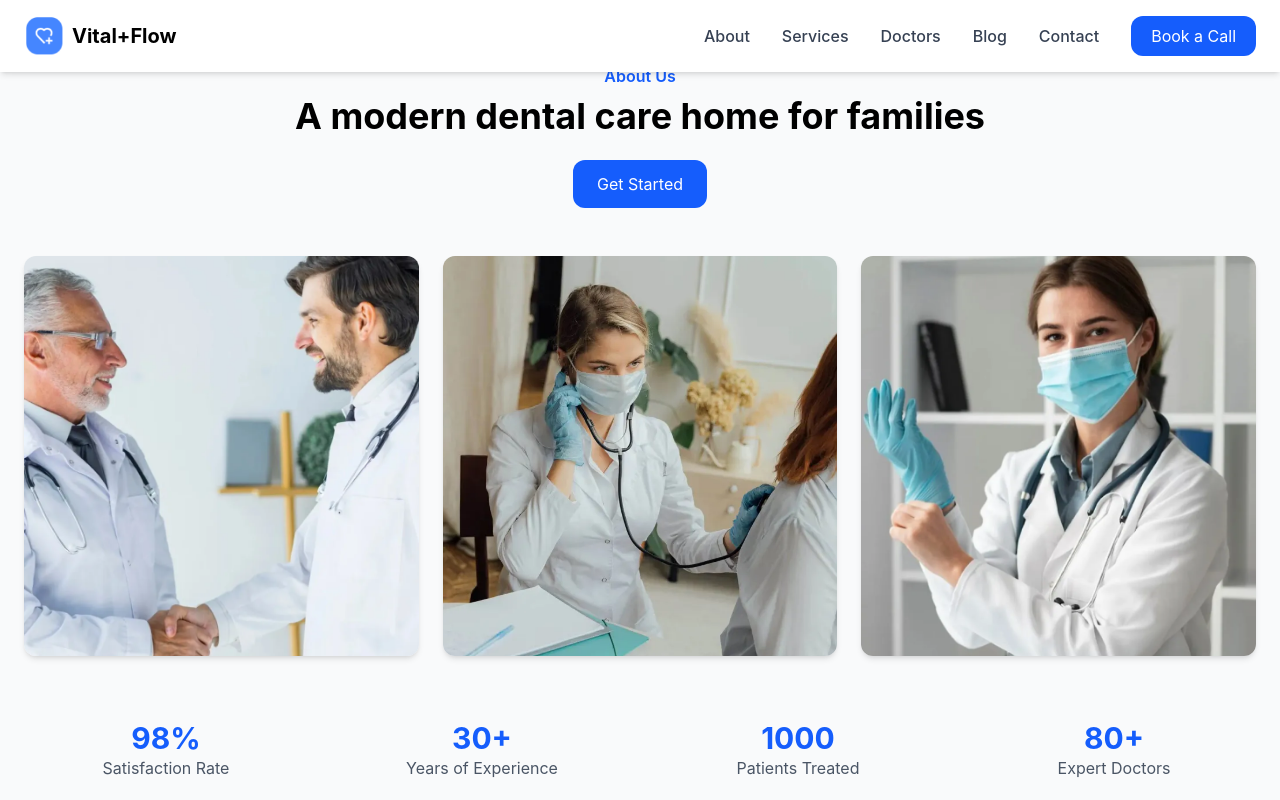
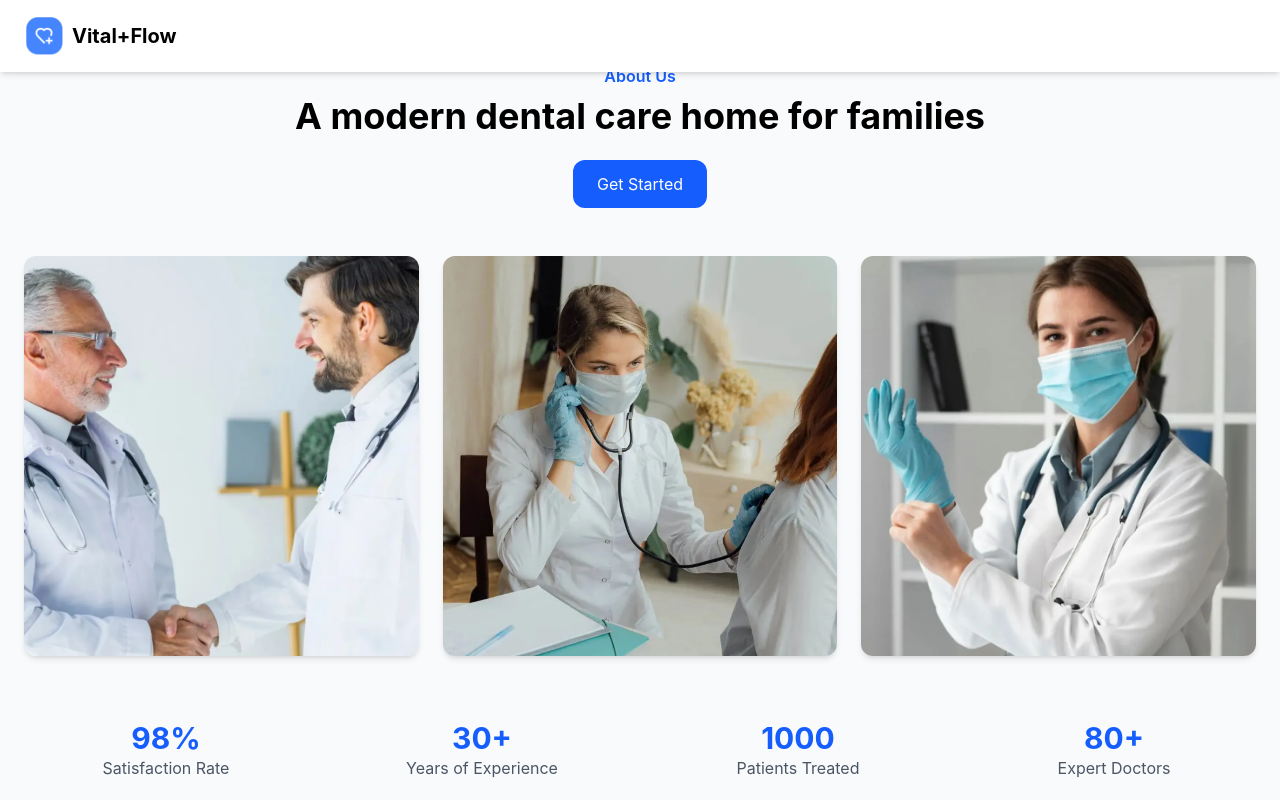
Before and after one commit to Ozair-AbdulQayoum/vitalflow, a React (Vite) app: page / in a window 1280 px wide. Shown: the top 800 px of the page. Built offline with nearby package versions, Linux system fonts and the light colour scheme.

Commit message:
Fix logo path

```diff
--- a/src/Components/Navbar.jsx
+++ b/src/Components/Navbar.jsx
@@ -1,6 +1,4 @@
 import React, { useState } from "react";
-
-import logo from "../assets/Logo.png";
 
 function Navbar() {
   const [open, setOpen] = useState(false);
@@ -16,41 +14,10 @@ function Navbar() {
   return (
     <header className="w-full bg-white shadow-md fixed top-0 left-0 z-50">
       <nav className="max-w-7xl mx-auto px-4 sm:px-6 py-4 flex items-center justify-between">
-        {/* Logo */}
         <div className="flex items-center gap-2">
-          <img src={logo} alt="Vital Flow Logo" className="w-10 h-10" />
+          <img src="/logo.png" alt="Vital Flow Logo" className="w-10 h-10" />
           <h3 className="text-xl font-bold text-black">Vital+Flow</h3>
         </div>
-
-        {/* Mobile Button */}
-        <button className="md:hidden text-3xl" onClick={() => setOpen(!open)}>
-          ☰
-        </button>
-
-        {/* Nav Links */}
-        <ul
-          className={`absolute md:static top-16 left-0 w-full md:w-auto bg-white md:bg-transparent shadow-md md:shadow-none md:flex items-center gap-8 text-center transition-all duration-300 ${
-            open ? "block" : "hidden md:flex"
-          }`}
-        >
-          {navItems.map((item) => (
-            <li key={item.id} className="py-3 md:py-0">
-              <a
-                href={item.link}
-                className="text-gray-700 hover:text-blue-600 font-medium transition"
-                onClick={() => setOpen(false)}
-              >
-                {item.title}
-              </a>
-            </li>
-          ))}
-
-          <li className="py-3 md:py-0">
-            <button className="bg-blue-600 hover:bg-blue-700 text-white px-5 py-2 rounded-xl transition w-full md:w-auto">
-              Book a Call
-            </button>
-          </li>
-        </ul>
       </nav>
     </header>
   );
```
Also changed, not shown: public/logo.png (renamed from src/assets/Logo.png).
